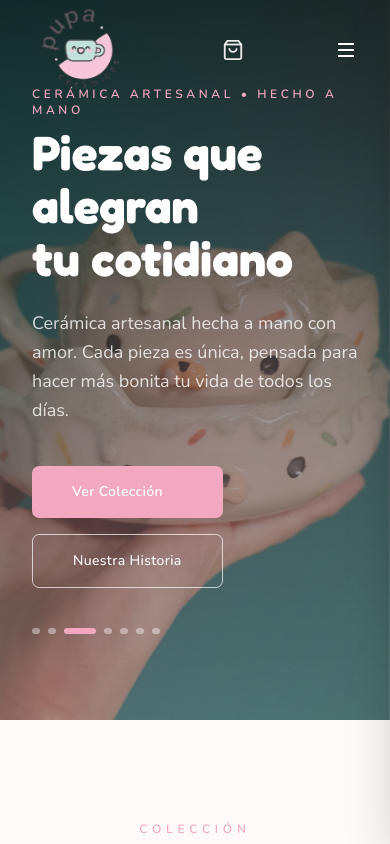
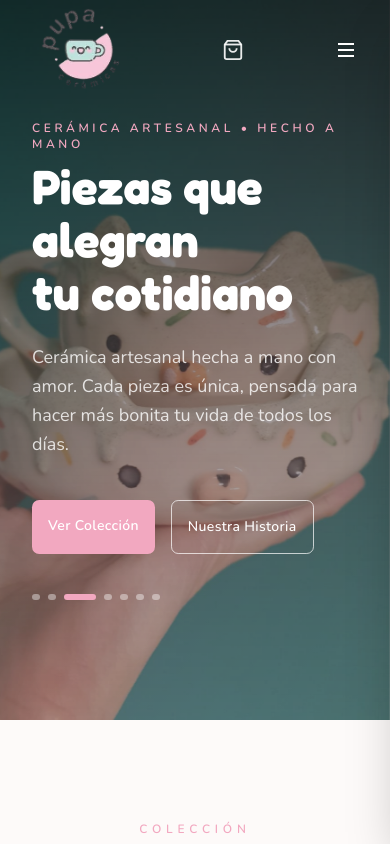
Before and after one commit to florR504/Pupa-ceramicas, a Next.js app: page / in a window 390 px wide. Shown: the top 844 px of the page. Built offline with nearby package versions, Linux system fonts and the light colour scheme.

Commit message:
Fix style errors

```diff
--- a/src/components/Footer/index.tsx
+++ b/src/components/Footer/index.tsx
@@ -1,11 +1,11 @@
 export default function Footer() {
 	return (
 		<footer className="bg-[#444444] h-18 flex items-center justify-between px-8 md:px-20 py-5">
-			<span className="text-white font-semibold text-lg tracking-[0.2em] font-[family-name:var(--font-fredoka)]">
+			<span className="text-white font-semibold md:text-lg tracking-[0.2em] font-[family-name:var(--font-fredoka)] mr-6">
 				pupa cerámicas
 			</span>
 			<span className="text-[#AAAAAA] text-sm">
-				© 2025 pupa cerámicas · Hecho con amor en Barcelona
+				© 2026 pupa cerámicas · Hecho con amor en Buenos Aires, Argentina
 			</span>
 		</footer>
 	)
--- a/src/components/Hero/index.tsx
+++ b/src/components/Hero/index.tsx
@@ -70,16 +70,16 @@ export default function Hero() {
 					hacer más bonita tu vida de todos los días.
 				</p>
 
-				<div className="flex flex-col sm:flex-row gap-4">
+				<div className="flex  sm:flex-row gap-4">
 					<a
 						href="#colección"
-						className="bg-[#F2A8C0] text-white text-sm font-semibold tracking-wide px-10 py-4 rounded-sm hover:bg-[#e898b0] transition-colors"
+						className="bg-[#F2A8C0] text-white text-sm font-semibold tracking-wide px-4 md:px-10 py-4 rounded-sm hover:bg-[#e898b0] transition-colors"
 					>
 						Ver Colección
 					</a>
 					<a
 						href="#nosotros"
-						className="border border-white/70 text-white text-sm font-medium tracking-wide px-10 py-4 rounded-sm hover:bg-white/10 transition-colors"
+						className="border border-white/70 text-white text-sm font-medium tracking-wide px-4 md:px-10 py-4 rounded-sm hover:bg-white/10 transition-colors"
 					>
 						Nuestra Historia
 					</a>
```
